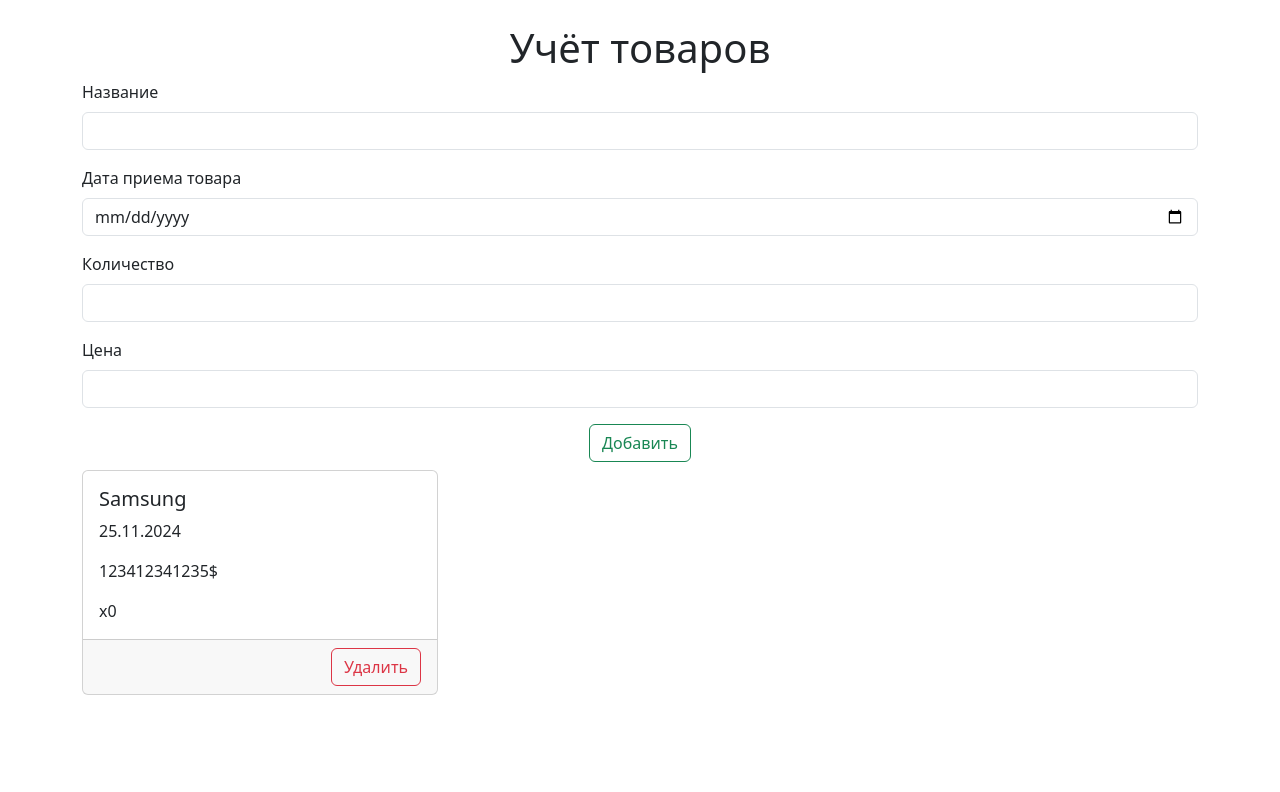
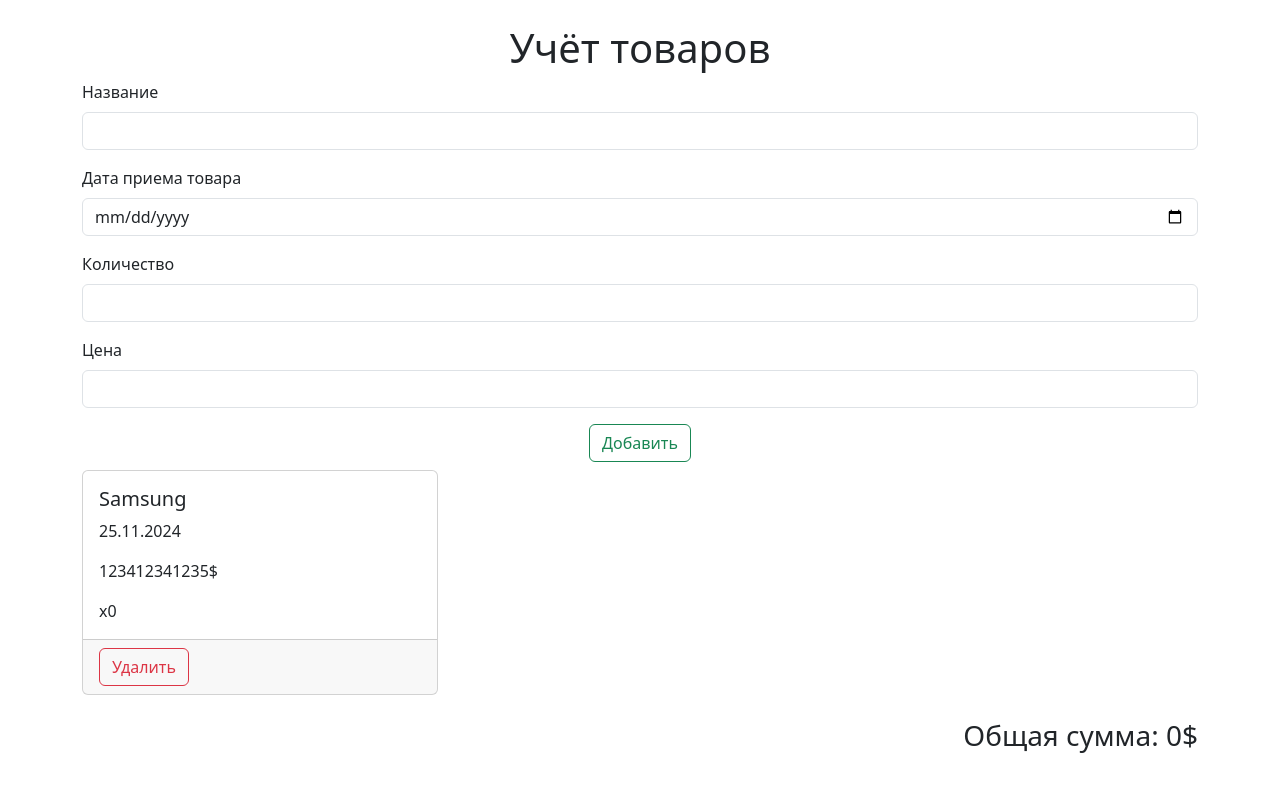
Before and after one commit to matuha07/product-page, a Vue app: page / in a window 1280 px wide. Shown: the top 792 px of the page. Built offline with nearby package versions, Linux system fonts and the light colour scheme.

Commit message:
add product total sum

```diff
--- a/src/App.vue
+++ b/src/App.vue
@@ -42,12 +42,18 @@
         <p class="card-text">123412341235$</p>
         <p class="card-text">x0</p>
       </div>
-      <div class="card-footer text-end">
+      <div class="card-footer">
         <button class="btn btn-outline-danger">Удалить</button>
       </div>
     </div>
   </div>
+
 </div>
+<div class="row my-4">
+    <div class="col">
+      <h3 class="text-end">Общая сумма: 0$</h3>
+    </div>
+  </div>
   </div>
 </template>
 
```
